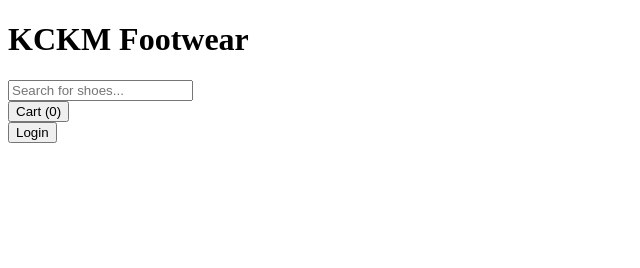
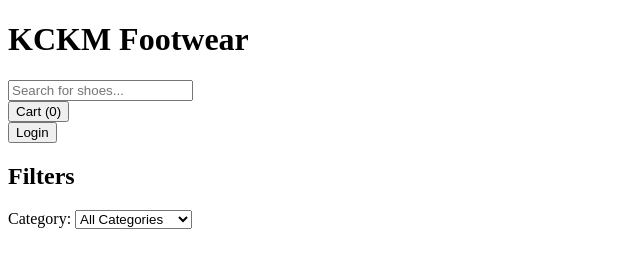
Before and after one commit to keosca/KCKMFootwear, a plain HTML site: page projectreal/index.html in a window 1280 px wide. Shown: the whole page, without its empty margins (0-640 px from the left). Drawn offline with Linux system fonts and the light colour scheme.

Commit message:
Adding the filters label and drop down options.

```diff
--- a/projectreal/index.html
+++ b/projectreal/index.html
@@ -26,5 +26,21 @@
             <a href="Login.html"><button>Login</button></a>
         </div>
     </header>
+    <!-- Filters Section -->
+    <section class="filters">
+        <!-- Section title for the filters -->
+        <h2>Filters</h2>
+        <!-- Filter form for selecting product categories -->
+        <form id="filters-form">
+            <!-- Dropdown menu for filtering by category -->
+            <label for="category">Category:</label>
+            <select id="category">
+                <option value="all">All Categories</option> <!-- Show all products -->
+                <option value="mens-active">Men's Active</option> <!-- Men's activewear -->
+                <option value="womens-active">Women's Active</option> <!-- Women's activewear -->
+                <option value="mens-casual">Men's Casual</option> <!-- Men's casual shoes -->
+			</select>
+        </form>
+    </section>
 </body>
 </html>
```
